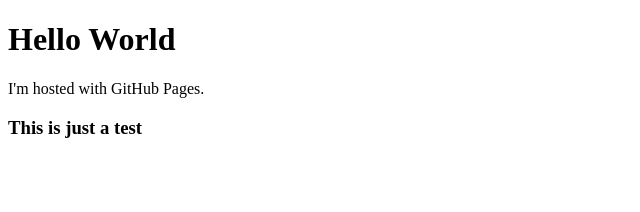
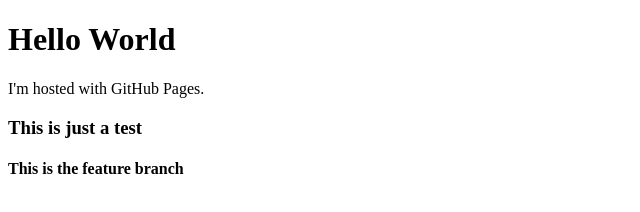
Before and after one commit to Tevin-Jones-SZ/Tevin-Jones-SZ.github.io, a plain HTML site: page index.html in a window 1280 px wide. Shown: the whole page, without its empty margins (0-640 px from the left). Drawn offline with Linux system fonts and the light colour scheme.

Commit message:
Update index.html

```diff
--- a/index.html
+++ b/index.html
@@ -4,5 +4,6 @@
 <h1>Hello World</h1>
 <p>I'm hosted with GitHub Pages.</p>
 <h3>This is just a test</h3>
+<h4>This is the feature branch</h4>
 </body>
 </html>
```
